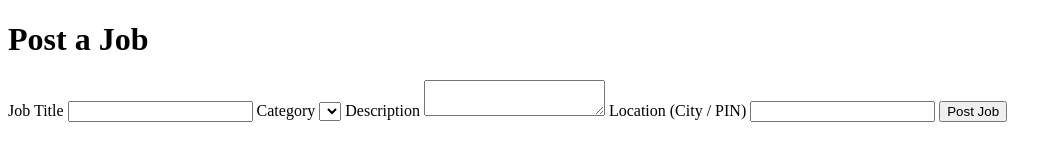
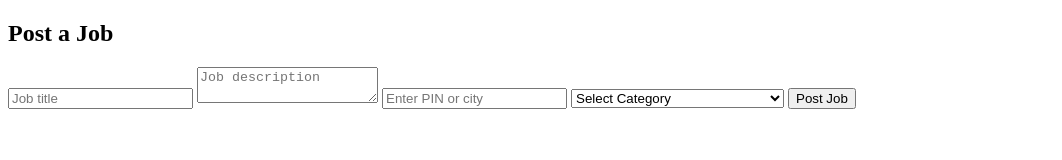
Before and after one commit to oncallbooking/evs, a plain HTML site: page client/post-job.html in a window 1280 px wide. Shown: the whole page, without its empty margins (0-1062 px from the left). Drawn offline with Linux system fonts and the light colour scheme.

Commit message:
Update post-job.html

```diff
--- a/client/post-job.html
+++ b/client/post-job.html
@@ -3,26 +3,44 @@
 <head>
 <meta charset="UTF-8">
 <meta name="viewport" content="width=device-width, initial-scale=1.0">
-<title>Post Job - LabourConnect</title>
+<title>Post Job — LabourConnect</title>
 <link rel="stylesheet" href="styles.css">
 </head>
 <body>
-<div class="page">
-  <h1>Post a Job</h1>
-  <form id="postJobForm">
-    <label>Job Title</label>
-    <input type="text" id="jobTitle" required>
-    <label>Category</label>
-    <select id="jobCategory" required>
-      <!-- same categories as signup -->
-    </select>
-    <label>Description</label>
-    <textarea id="jobDesc" required></textarea>
-    <label>Location (City / PIN)</label>
-    <input type="text" id="jobLocation" required>
-    <button type="submit" class="btn-primary">Post Job</button>
-  </form>
-</div>
-<script src="app.js"></script>
+<main class="post-job-page">
+  <h2>Post a Job</h2>
+  <input type="text" id="jobTitle" placeholder="Job title">
+  <textarea id="jobDesc" placeholder="Job description"></textarea>
+  <input type="text" id="jobLocation" placeholder="Enter PIN or city">
+  <select id="jobCategory">
+    <option value="">Select Category</option>
+    <option>Construction & Civil Work</option>
+    <option>Industrial & Factory Labour</option>
+    <option>Agricultural Labour</option>
+    <option>Household & Domestic Work</option>
+    <option>Transportation & Loading Work</option>
+    <option>Event & Hospitality Labour</option>
+    <option>Retail & Commercial Labour</option>
+    <option>Municipal & Public Utility Labour</option>
+    <option>Specialized Technical Labour</option>
+    <option>Maintenance & Repair Labour</option>
+    <option>Mining & Quarry Labour</option>
+    <option>Port & Dock Labour</option>
+  </select>
+  <button id="postJobBtn">Post Job</button>
+</main>
+
+<script>
+document.getElementById('postJobBtn').addEventListener('click', async ()=>{
+  const job = {
+    title: document.getElementById('jobTitle').value,
+    desc: document.getElementById('jobDesc').value,
+    location: document.getElementById('jobLocation').value,
+    category: document.getElementById('jobCategory').value
+  };
+  const res = await fetch('/api/jobs',{method:'POST',headers:{'Content-Type':'application/json'},body:JSON.stringify(job)});
+  if(res.ok){ alert('Job posted'); window.location='dashboard.html'; } else alert('Error posting job');
+});
+</script>
 </body>
 </html>
```
